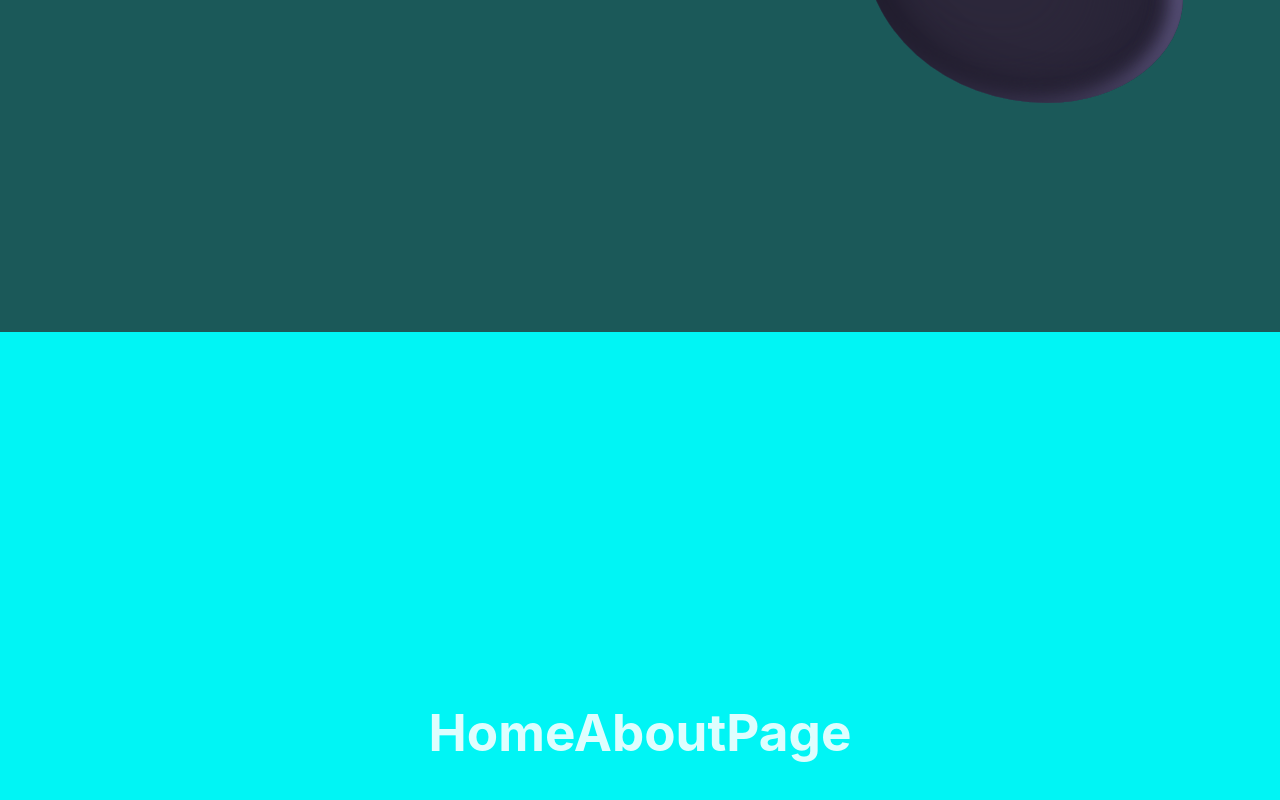
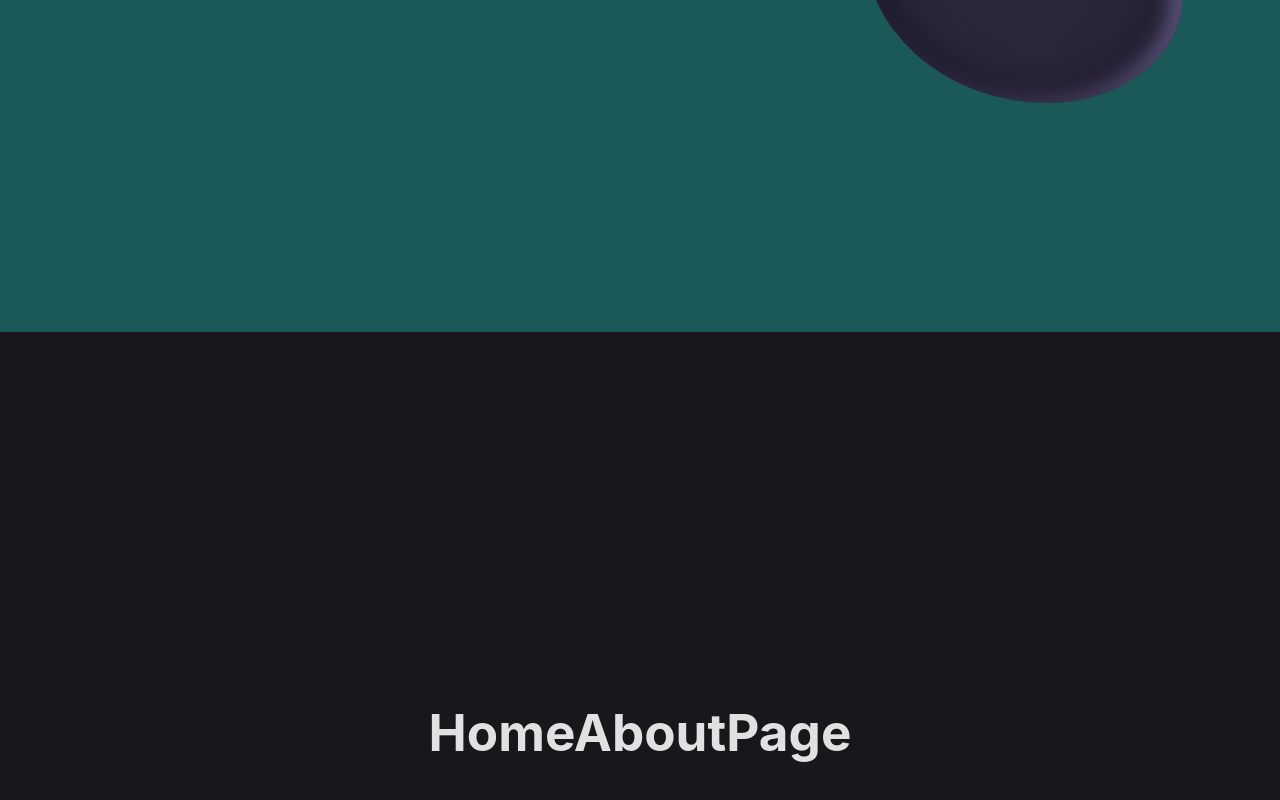
Before and after one commit to josefggx/Portfolio, a React (Vite) app: page / in a window 1280 px wide. Shown: the part 468-1268 px from the top of the page. Built offline with nearby package versions, Linux system fonts and the light colour scheme.

Commit message:
💄 update: Preliminary changes to background

```diff
--- a/src/pages/HomeAboutPage/HomeAboutPage.scss
+++ b/src/pages/HomeAboutPage/HomeAboutPage.scss
@@ -2,5 +2,5 @@
   display: flex;
   align-items: center;
   justify-content: center;
-  background-color: rgb(0, 245, 245);
+  // background-color: rgb(0, 245, 245);
 }
```
